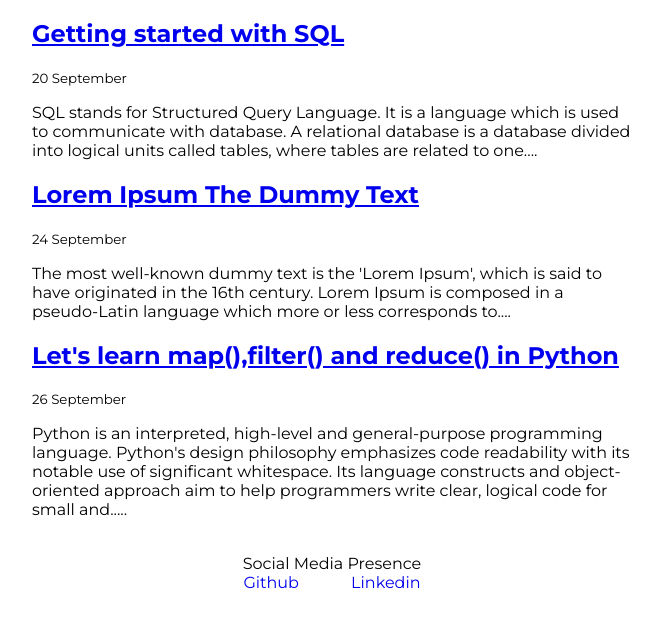
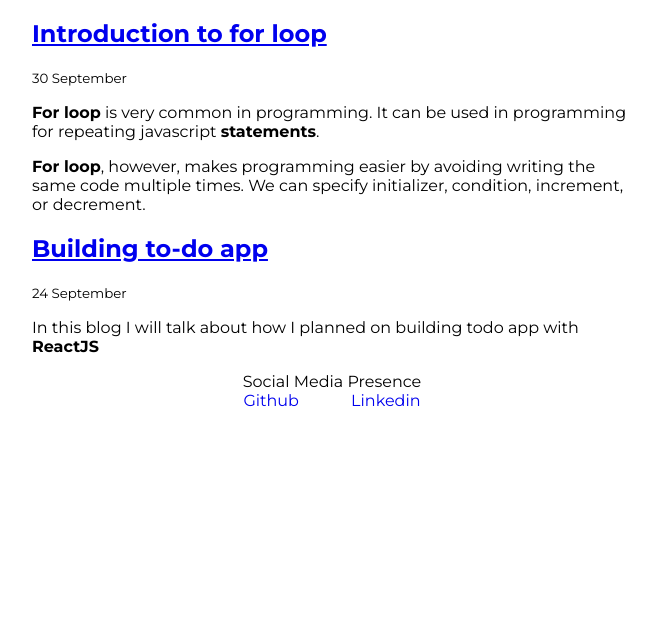
Before and after one commit to arpitashrivastav/portfolio, a plain HTML site: page blog-listing.html in a window 1280 px wide. Shown: the part 63-690 px from the top of the page, without its empty margins (308-968 px from the left). Drawn offline with Linux system fonts and the light colour scheme.

Commit message:
add blogs in blog listing page

```diff
--- a/blog-listing.html
+++ b/blog-listing.html
@@ -1,51 +1,44 @@
 <!DOCTYPE html>
 <html lang="en">
+
 <head>
   <meta charset="UTF-8" />
   <meta name="viewport" content="width=device-width, initial-scale=1.0" />
   <link rel="stylesheet" href="./styles.css" />
   <title>Blogs | Arpita Shrivastav</title>
 </head>
+
 <body>
   <h1 style="text-align: center;">Blog Listing Page</h1>
   <ul class="list-non-bullet">
     <li class="container container-center">
-        <a href="./dummy-blogs/dummy-blog1.html"
-          ><h2>Getting started with SQL</h2></a
-        >
-        <small>20 September</small>
+      <a href="./dummy-blogs/dummy-blog2.html">
+        <h2>Introduction to for loop</h2>
+      </a>
+      <small>30 September</small>
       <p>
-          SQL stands for Structured Query Language. It is a language which is
-          used to communicate with database. A relational database is a database
-          divided into logical units called tables, where tables are related to
-          one....
+        <b>For loop</b> is very common in programming. It can be used in
+        programming for repeating javascript <b>statements</b>.
+      </p>
+      <p>
+        <b>For loop</b>, however, makes programming easier by avoiding writing the
+        same code multiple times. We can specify initializer, condition,
+        increment, or decrement.
+      </p>
+
+    </li>
+    <li class="container container-center">
+      <a href="./dummy-blogs/dummy-blog1.html">
+        <h2>Building to-do app</h2>
+      </a>
+      <small>24 September</small>
+      <p>
+        In this blog I will talk about how I planned on building todo app with <b>ReactJS</b>
+
       </p>
     </li>
-      <li class="container container-center">
-        <a href="./dummy-blogs/dummy-blog2.html"
-          ><h2>Lorem Ipsum The Dummy Text</h2></a
-        >
-        <small>24 September</small>
-        <p>
-          The most well-known dummy text is the 'Lorem Ipsum', which is said to
-          have originated in the 16th century. Lorem Ipsum is composed in a
-          pseudo-Latin language which more or less corresponds to....
-        </p>
-      </li>
-      <li class="container container-center">
-        <a href="/dummy-blogs/dummy-blog1.html"
-          ><h2>Let's learn map(),filter() and reduce() in Python</h2></a
-        >
-        <small>26 September</small>
-        <p>
-          Python is an interpreted, high-level and general-purpose programming
-          language. Python's design philosophy emphasizes code readability with
-          its notable use of significant whitespace. Its language constructs and
-          object-oriented approach aim to help programmers write clear, logical
-          code for small and.....
-        </p>
-      </li>
-      <br />
+
+
     <footer class="container container-center">
       <div style="text-align: center;">Social Media Presence</div>
       <ul class="social-links list-non-bullet" style="text-align: center;">
@@ -64,4 +57,5 @@
     </footer>
   </ul>
 </body>
+
 </html>
```
Also changed, not shown: dummy-blogs/dummy-blog1.html (+1 -1 lines). Lines whose indentation alone changed are shown as unchanged.
